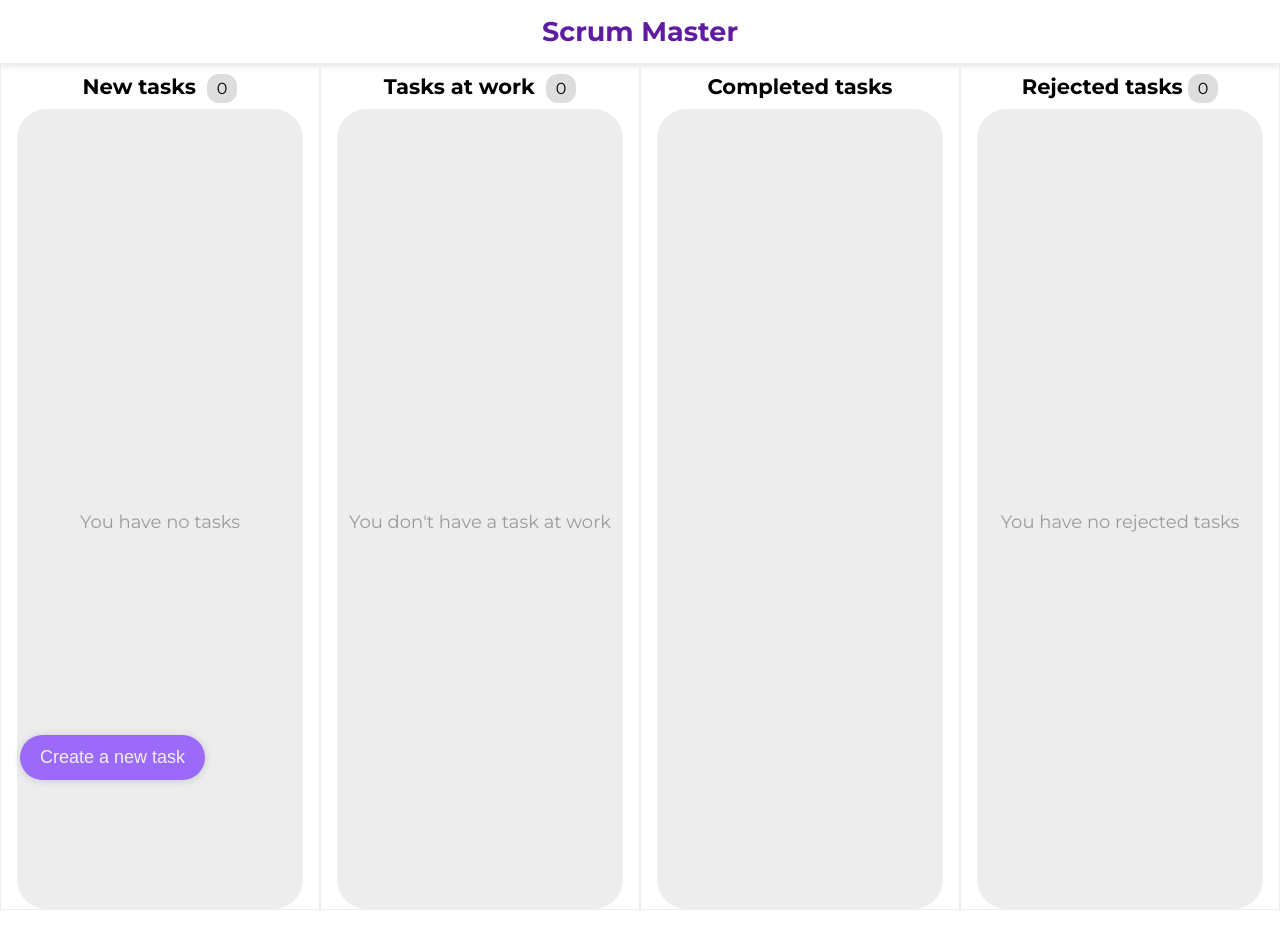
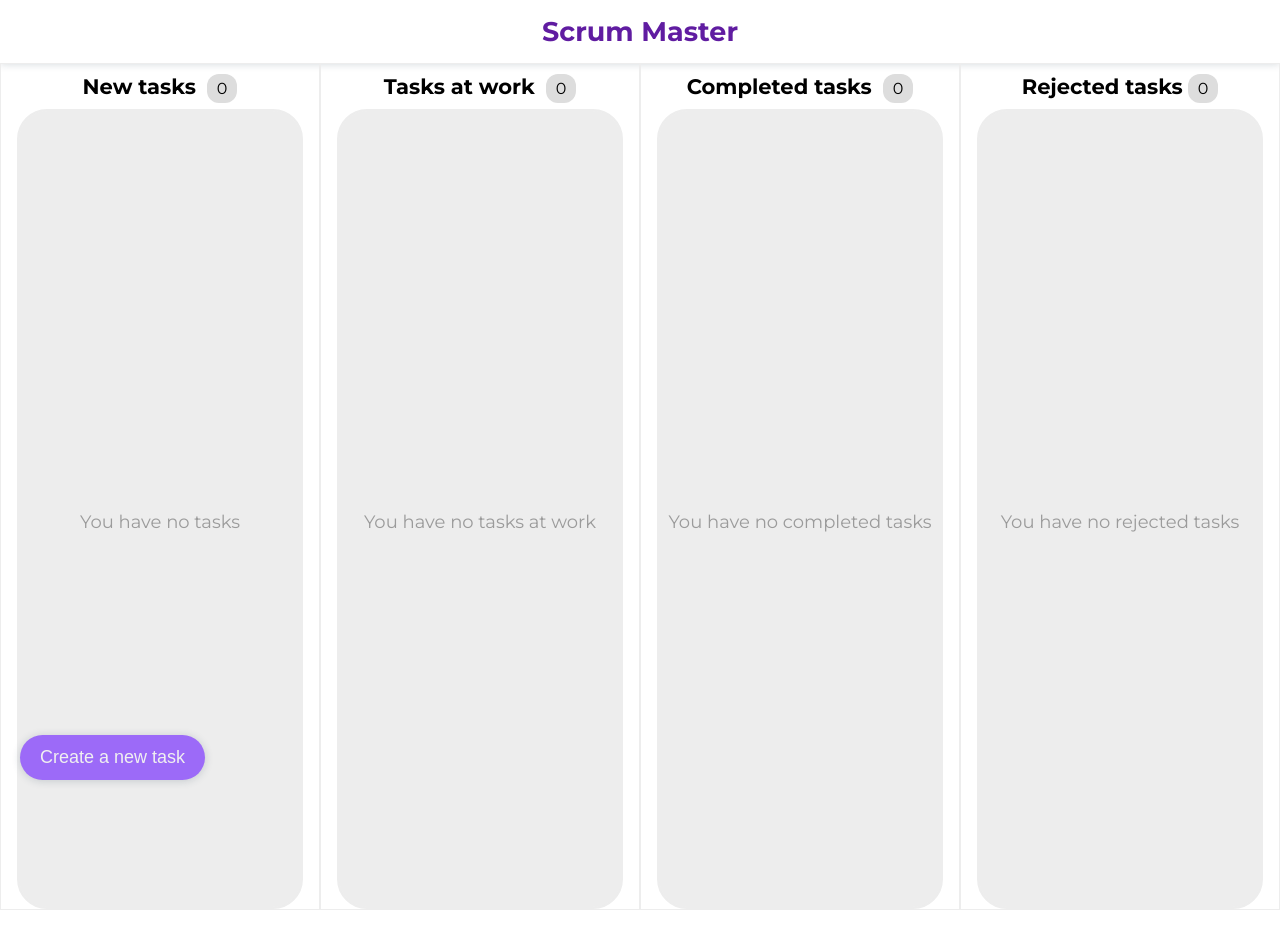
Before and after one commit to SuleymanKhasanov/Scrum_Master, a React (Vite) app: page / in a window 1280 px wide. Shown: the top 948 px of the page. Built offline with nearby package versions, Linux system fonts and the light colour scheme.

Commit message:
v5.0.0 - Добавлена функция выполненных задач

```diff
--- a/src/components/Board/DoneDesk/DoneDesk.jsx
+++ b/src/components/Board/DoneDesk/DoneDesk.jsx
@@ -1,11 +1,34 @@
+import { useSelector } from "react-redux";
+import TaskCard from "../TaskCard/TaskCard";
 import styles from "./DoneDesk.module.css";
 
 const DoneDesk = () => {
+  const doneData = useSelector((data) => data.doneTask);
+
   return (
     <section className={styles.doneDesk}>
       <div className={styles.container}>
-        <h3 className={styles.taskTitle}>Completed tasks</h3>
-        <div className={styles.taskBox}></div>
+        <h3 className={styles.taskTitle}>
+          Completed tasks <span className={styles.counter}>{doneData.length}</span>
+        </h3>
+        <div className={styles.taskBox}>
+          {doneData.length !== 0 ? (
+            doneData.map((data) => {
+              return (
+                <TaskCard
+                  id={data.id}
+                  taskName={data.taskName}
+                  taskText={data.taskText}
+                  taskImportant={data.taskImportant}
+                  key={data.id}
+                  processedCard1={data.processedCard}
+                />
+              );
+            })
+          ) : (
+            <p className={styles.noTask}>You have no completed tasks</p>
+          )}
+        </div>
       </div>
     </section>
   );
--- a/src/components/Board/DoneDesk/DoneDesk.module.css
+++ b/src/components/Board/DoneDesk/DoneDesk.module.css
@@ -18,8 +18,24 @@
   height: 100vh;
   overflow-y: scroll;
   border-radius: 30px;
+  padding-bottom: 200px;
+  border: 2px solid #ededed;
 }
 
 .taskBox::-webkit-scrollbar {
   display: none;
 }
+
+.counter {
+  font-size: 16px;
+  font-weight: normal;
+  padding: 5px 10px;
+  border-radius: 12px;
+  background-color: #dddddd;
+  margin-left: 5px;
+}
+
+.noTask {
+  margin-top: 50vh;
+  color: #9b9b9b;
+}
--- a/src/components/Board/ProcessedDesk/ProcessedDesk.jsx
+++ b/src/components/Board/ProcessedDesk/ProcessedDesk.jsx
@@ -6,6 +6,7 @@ import { useEffect, useState } from "react";
 const ProcessedDesk = () => {
   const processedData = useSelector((data) => data.processedTask);
   const rejectTask = useSelector((data) => data.rejectTask);
+  const doneData = useSelector((data) => data.doneTask);
 
   const [filteredCards, setFilteredCards] = useState(processedData);
 
@@ -13,8 +14,18 @@ const ProcessedDesk = () => {
     const filteredData = processedData.filter(
       (card) => !rejectTask.some((rejectedItem) => rejectedItem.id === card.id)
     );
-    setFilteredCards(filteredData);
-  }, [processedData, rejectTask]);
+
+    const filteredData2 = processedData.filter(
+      (card) => !doneData.some((item) => item.id === card.id)
+    );
+
+    const filteredData3 = filteredData.filter((card) =>
+      filteredData2.some((item) => item.id === card.id)
+    );
+
+    console.log(filteredData3);
+    setFilteredCards(filteredData3);
+  }, [processedData, rejectTask, doneData]);
 
   return (
     <section className={styles.processedDesk}>
@@ -32,11 +43,12 @@ const ProcessedDesk = () => {
                   taskText={data.taskText}
                   taskImportant={data.taskImportant}
                   key={data.id}
+                  processedCard1={data.processedCard}
                 />
               );
             })
           ) : (
-            <p className={styles.noTask}>You don't have a task at work</p>
+            <p className={styles.noTask}>You have no tasks at work</p>
           )}
         </div>
       </div>
--- a/src/components/Board/TaskCard/TaskCard.jsx
+++ b/src/components/Board/TaskCard/TaskCard.jsx
@@ -3,10 +3,11 @@ import { useDispatch } from "react-redux";
 import { moreDetails } from "../../../redux/sliceMoreDetails";
 import { processed } from "../../../redux/sliceProcessed";
 import { reject } from "../../../redux/sliceReject";
+import { done } from "./../../../redux/sliceDone";
 import { useSelector } from "react-redux";
 import styles from "./TaskCard.module.css";
 
-function TaskCard({ id, taskText, taskName, taskImportant }) {
+function TaskCard({ id, taskText, taskName, taskImportant, processedCard1 = false }) {
   const firstLetterUpperOnName = taskName[0].toUpperCase();
   const deleteFirstLetterOnName = taskName.slice(1);
   const newTitleName = firstLetterUpperOnName + deleteFirstLetterOnName;
@@ -63,6 +64,13 @@ function TaskCard({ id, taskText, taskName, taskImportant }) {
     setProcessedCard(false);
   }
 
+  const [doneFn, setDoneFn] = useState(false);
+
+  if (doneFn) {
+    dispatch(done({ id, taskText, taskName, taskImportant }));
+    setDoneFn(false);
+  }
+
   return (
     <div className={styles.taskCard} key={id}>
       <div className={styles.container}>
@@ -104,12 +112,18 @@ function TaskCard({ id, taskText, taskName, taskImportant }) {
           >
             Reject
           </button>
-          <button
-            className={disable ? styles.disable : styles.executeBtn}
-            onClick={() => setProcessedCard(true)}
-          >
-            Execute
-          </button>
+          {processedCard1 ? (
+            <button className={styles.doneBtn} onClick={() => setDoneFn(true)}>
+              Done
+            </button>
+          ) : (
+            <button
+              className={disable ? styles.disable : styles.executeBtn}
+              onClick={() => setProcessedCard(true)}
+            >
+              {processedCard1 ? "hello" : "Execute"}
+            </button>
+          )}
         </div>
       </div>
     </div>
--- a/src/components/Board/TaskCard/TaskCard.module.css
+++ b/src/components/Board/TaskCard/TaskCard.module.css
@@ -155,3 +155,37 @@
   color: #000000;
   background-color: #e5e5e5;
 }
+
+.doneBtn {
+  padding: 12px;
+  border-radius: 20px;
+  border: none;
+  cursor: pointer;
+  transition: all ease-in-out 0.1s;
+  box-shadow: 0px 1px 9px -1px rgba(34, 60, 80, 0.1);
+  font-family: inherit;
+  color: #ffffff;
+  animation: gradient 5s linear infinite;
+}
+
+.doneBtn:active {
+  scale: 0.9;
+}
+
+@keyframes gradient {
+  0% {
+    background: linear-gradient(0deg, #4568dc 0%, #b06ab3 100%);
+  }
+  30% {
+    background: linear-gradient(120deg, #4568dc 0%, #b06ab3 100%);
+  }
+  60% {
+    background: linear-gradient(240deg, #4568dc 0%, #b06ab3 100%);
+  }
+  90% {
+    background: linear-gradient(360deg, #4568dc 0%, #b06ab3 100%);
+  }
+  100% {
+    background: linear-gradient(0deg, #4568dc 0%, #b06ab3 100%);
+  }
+}
```
